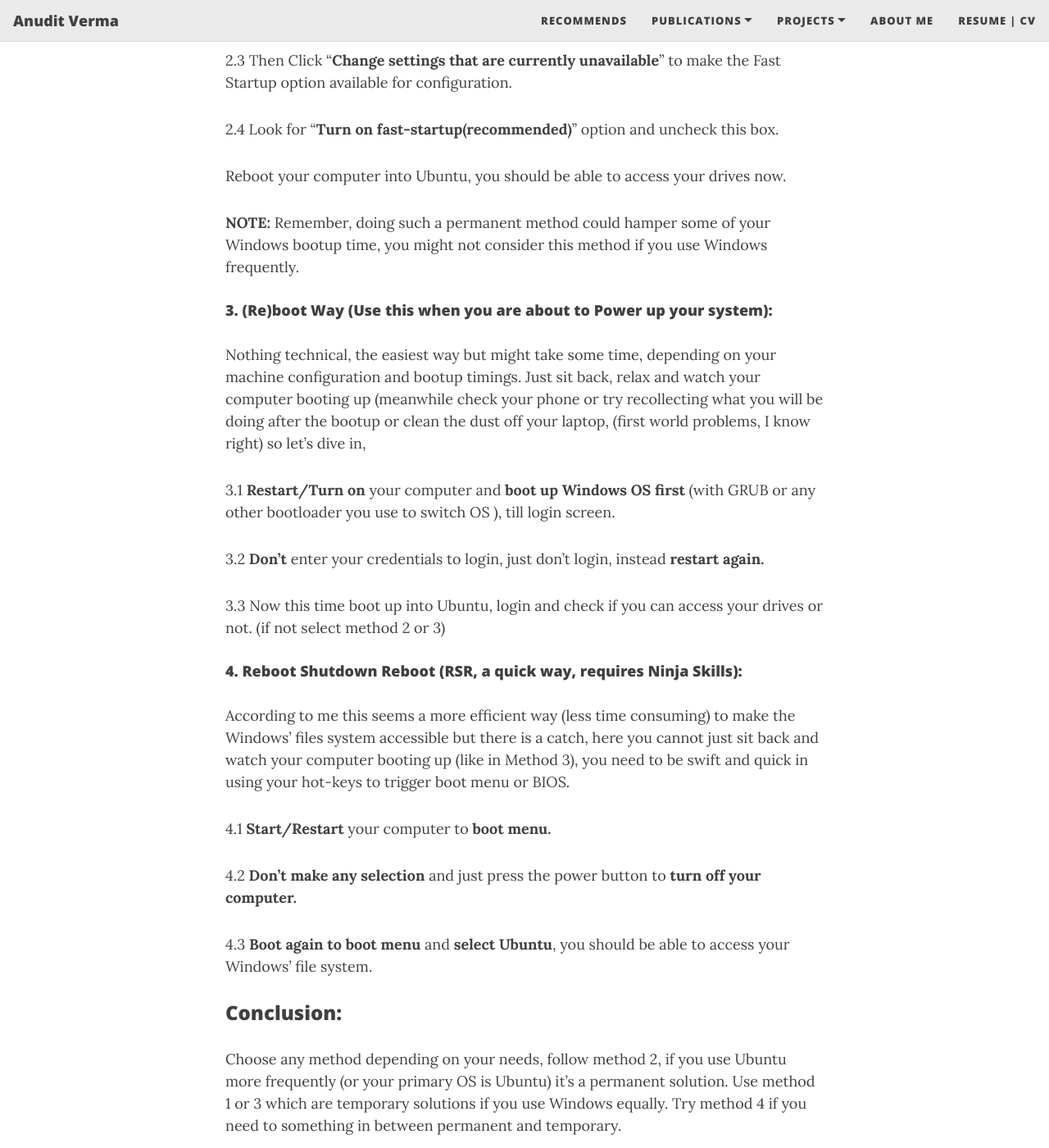
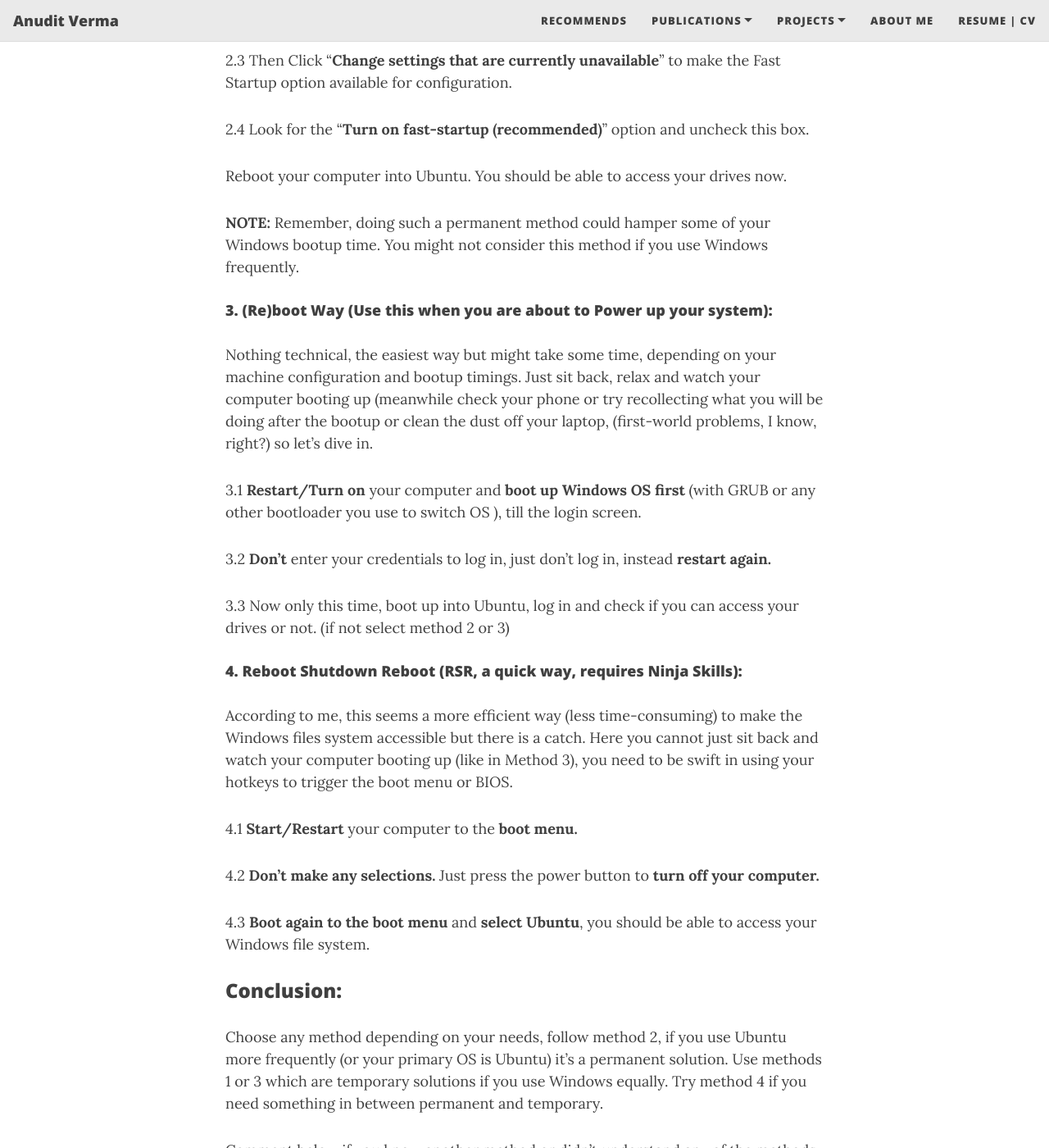
Before and after one commit to anuditverma/anuditverma.github.io, a Jekyll site: the page built from _posts/2015-09-10-can't-access-windows-files-in-ubuntu.md, in a window 1280 px wide and 1400 px high, scrolled down 1751 px. Shown: the whole window at 82% size. Built offline with Jekyll 4.4.1, drawn with Linux system fonts in a browser that asks for light colours; nearby versions of some CDN libraries; comment, search, counter and statistics services are not loaded; some of the changed text lies outside the part shown.

Commit message:
Post Update: Why I'm unable to access my Windows' drives in Ubuntu?

```diff
--- a/_posts/2015-09-10-can't-access-windows-files-in-ubuntu.md
+++ b/_posts/2015-09-10-can't-access-windows-files-in-ubuntu.md
@@ -6,19 +6,17 @@
 share-img: https://www.anudit.in/assets/img/io-error.jpg
 ---
 
-__The scenario:__ You have just installed a freshly brewed Linux image alongside with your Windows OS, everything works fine but then you realise you are not able to mount/access your Windows' partitions.
+__The scenario:__ You have just installed a freshly brewed Linux image alongside your Windows OS. Everything works fine then you realise that you are unable to mount/access your Windows partitions.
 
-__So why is this happening?__ If you have Windows 8 or later version then you might face this problem because of the fast-startup (aka fast-boot) feature, which must be turned off, what it does is it allows your computer to go in a partial sleep state or hibernation state which helps Windows to boot up quickly, in technical terms Windows' kernel still possess the control of your hardware even if you shutdown/restart your computer and boot into a different OS.
+__So why is this happening?__ If you have Windows 8 or a later version then you might face this problem because of the fast-startup (aka fast-boot) feature, which must be turned off, what it does is it allows your computer to go into a partial sleep state or hibernation state. This helps Windows to boot up quickly. In technical terms, Windows’ kernel still possesses control of your hardware even if you shut down/restart your computer and boot into a different OS.
 
-__What should you do then?__:
-I will tell you 3 ways to fix this, quick steps no fuss!
-FYI, little over with more experimentation with bootloader and MBR records displayed in the BIOS settings, I was able to find a new way to easily make Windows files accessible, so now there are __4 ways!__
+__What should you do then?__ I will tell you 3 ways to fix this, quick steps, no fuss! FYI, a little over with more experimentation with the bootloader and MBR records displayed in the BIOS settings. I found a new easy way to make Windows files accessible. So now there are __4 ways!__
 
-Let's check them out, but before actually going with one of the methods make sure to read all the steps and choose the one according to your situation you are in.
+Let’s check them out, but before actually going with one of the ways make sure to read all the steps and choose the one according to the situation you are in.
 
-__Useful Link:__ [Here](http://www.disk-image.com/faq-bootmenu.htm) is a list of PC brands with their corresponding hot-keys for accessing Boot Menu or BIOS settings.
+__Useful Link:__ [Here](http://www.disk-image.com/faq-bootmenu.htm) is a list of PC brands with their corresponding hot keys for accessing the Boot Menu or BIOS settings.
 
-#### __1. Using Terminal (Use this when you are currently logged in Ubuntu)__:
+#### __1. Using Terminal (Use this when you are currently logged in to Ubuntu)__:
 
 1.1 Quickly open the terminal or press <kbd>Ctrl</kbd> + <kbd>Alt</kbd> + <kbd>T</kbd>
 
@@ -51,35 +50,35 @@
 
 2.3 Then Click “__Change settings that are currently unavailable__” to make the Fast Startup option available for configuration.
 
-2.4 Look for "__Turn on fast-startup(recommended)__" option and uncheck this box.
+2.4 Look for the "__Turn on fast-startup (recommended)__" option and uncheck this box.
 
-Reboot your computer into Ubuntu, you should be able to access your drives now.
+Reboot your computer into Ubuntu. You should be able to access your drives now.
 
-__NOTE:__ Remember, doing such a permanent method could hamper some of your Windows bootup time, you might not consider this method if you use Windows frequently.
+__NOTE:__ Remember, doing such a permanent method could hamper some of your Windows bootup time. You might not consider this method if you use Windows frequently.
 
 #### __3. (Re)boot Way (Use this when you are about to Power up your system)__:
 
-Nothing technical, the easiest way but might take some time, depending on your machine configuration and bootup timings. Just sit back, relax and watch your computer booting up (meanwhile check your phone or try recollecting what you will be doing after the bootup or clean the dust off your laptop, (first world problems, I know right) so let's dive in,
+Nothing technical, the easiest way but might take some time, depending on your machine configuration and bootup timings. Just sit back, relax and watch your computer booting up (meanwhile check your phone or try recollecting what you will be doing after the bootup or clean the dust off your laptop, (first-world problems, I know, right?) so let’s dive in.
 
-3.1 __Restart/Turn on__ your computer and __boot up Windows OS first__ (with GRUB or any other bootloader you use to switch OS ), till login screen.
+3.1 __Restart/Turn on__ your computer and __boot up Windows OS first__ (with GRUB or any other bootloader you use to switch OS ), till the login screen.
 
-3.2 __Don't__ enter your credentials to login, just don't login, instead __restart again.__
+3.2 __Don't__ enter your credentials to log in, just don't log in, instead __restart again.__
 
-3.3 Now this time boot up into Ubuntu, login and check if you can access your drives or not. (if not select method 2 or 3)
+3.3 Now only this time, boot up into Ubuntu, log in and check if you can access your drives or not. (if not select method 2 or 3)
 
 #### __4. Reboot Shutdown Reboot (RSR, a quick way, requires Ninja Skills)__:
 
-According to me this seems a more efficient way (less time consuming) to make the Windows' files system accessible but there is a catch, here you cannot just sit back and watch your computer booting up (like in Method 3), you need to be swift and quick in using your hot-keys to trigger boot menu or BIOS.
+According to me, this seems a more efficient way (less time-consuming) to make the Windows files system accessible but there is a catch. Here you cannot just sit back and watch your computer booting up (like in Method 3), you need to be swift in using your hotkeys to trigger the boot menu or BIOS.
 
-4.1 __Start/Restart__ your computer to __boot menu.__
+4.1 __Start/Restart__ your computer to the __boot menu.__
 
-4.2 __Don't make any selection__ and just press the power button to __turn off your computer.__
+4.2 __Don't make any selections.__ Just press the power button to __turn off your computer.__
 
-4.3 __Boot again to boot menu__ and __select Ubuntu__, you should be able to access your Windows' file system.
+4.3 __Boot again to the boot menu__ and __select Ubuntu__, you should be able to access your Windows file system.
 
 ### __Conclusion__:
-Choose any method depending on your needs, follow method 2, if you use Ubuntu more frequently (or your primary OS is Ubuntu) it's a permanent solution. Use method 1 or 3 which are temporary solutions if you use Windows equally. Try method 4 if you need to something in between permanent and temporary.
+Choose any method depending on your needs, follow method 2, if you use Ubuntu more frequently (or your primary OS is Ubuntu) it’s a permanent solution. Use methods 1 or 3 which are temporary solutions if you use Windows equally. Try method 4 if you need something in between permanent and temporary.
 
-Comment below if you know another method or didn't understand any of the methods above.
+Comment below if you know another method or didn’t understand any of the methods above.
 
-Thanks for reading.
+Thank you for reading.
```
Also changed, not shown: other parts of _posts/2015-09-10-can't-access-windows-files-in-ubuntu.md (+3 -2 lines).
